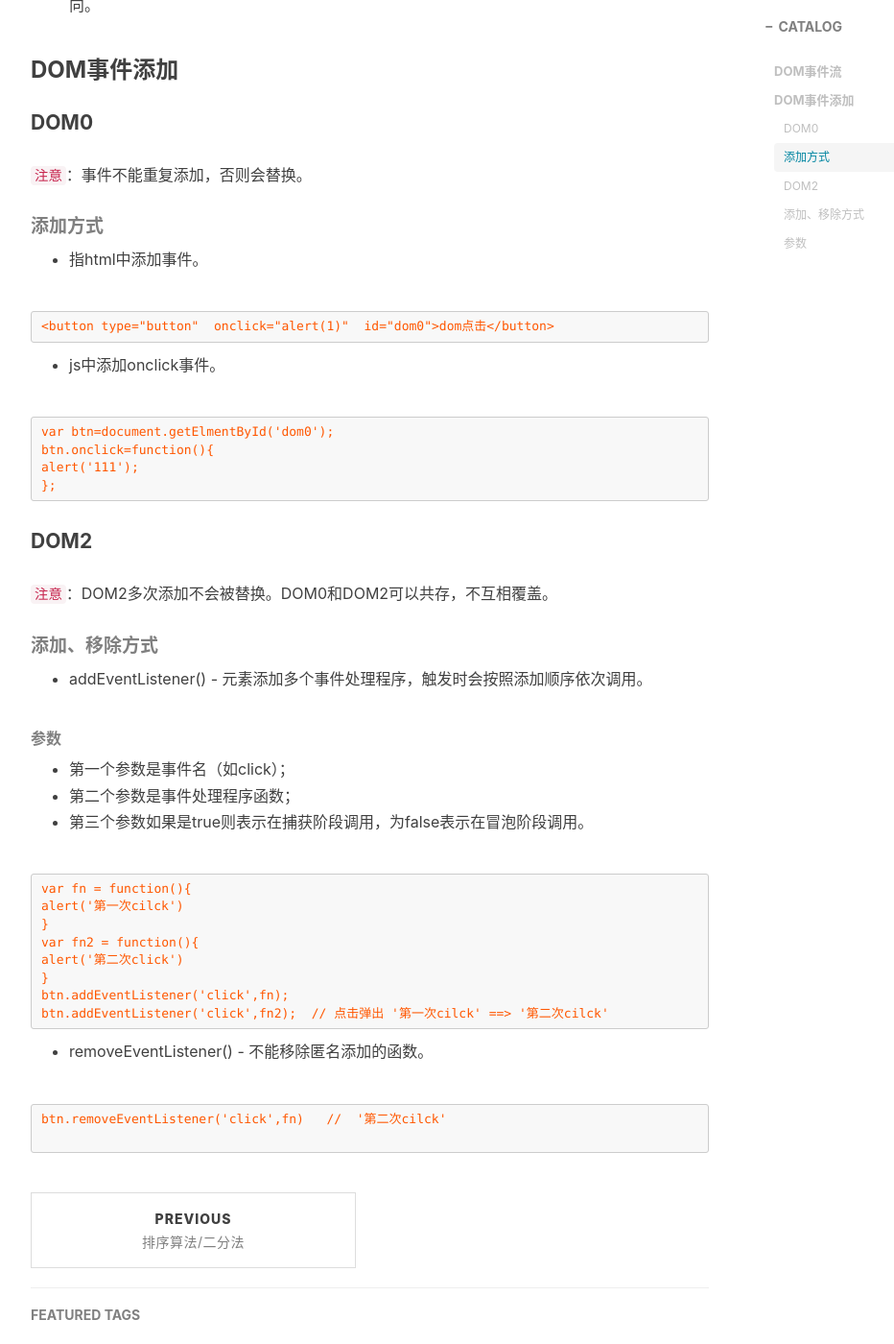
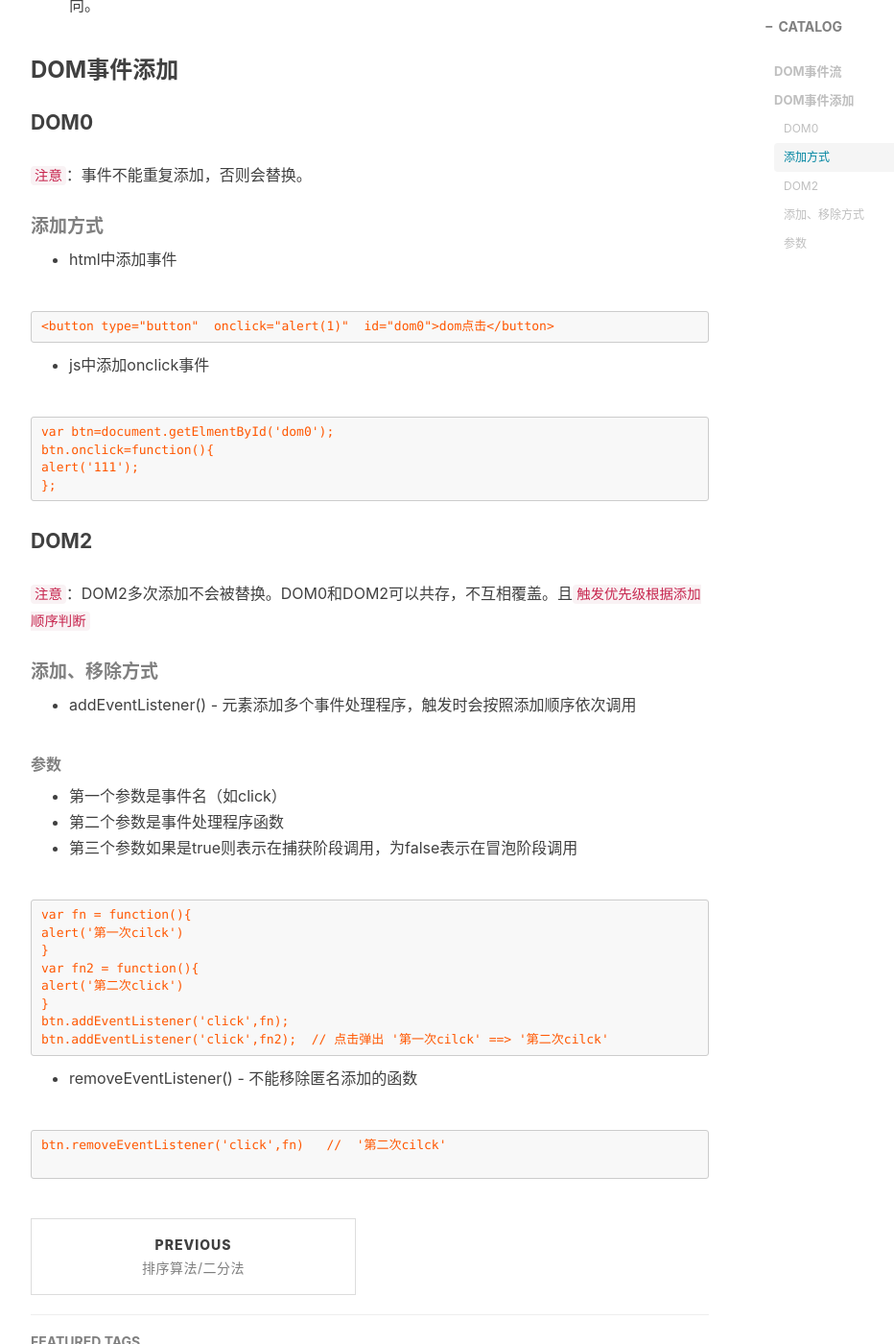
Before and after one commit to Bittersweet-Chocolate/Bittersweet-Chocolate.github.io, a Jekyll site: the page built from _posts/JS基础/2021-4-08-DOM事件流.md, in a window 1280 px wide and 1400 px high, scrolled down 698 px. Shown: the whole window at 96% size, without its empty margins (233-1165 px from the left). Built offline with Jekyll 4.4.1, drawn with Linux system fonts in a browser that asks for light colours; nearby versions of some CDN libraries; comment, search, counter and statistics services are not loaded.

Commit message:
修改文章显示

````diff
--- a/_posts/JS基础/2021-4-08-DOM事件流.md
+++ b/_posts/JS基础/2021-4-08-DOM事件流.md
@@ -27,13 +27,13 @@ tags:
 
 ##### 添加方式
 
-* 指html中添加事件。
+* html中添加事件
 
 ```
 <button type="button"  onclick="alert(1)"  id="dom0">dom点击</button>
 ```
 
-*  js中添加onclick事件。
+* js中添加onclick事件
 
 ```
 var btn=document.getElmentById('dom0');
@@ -45,16 +45,16 @@ alert('111');
 #### DOM2
 
 
-`注意`：DOM2多次添加不会被替换。DOM0和DOM2可以共存，不互相覆盖。
+`注意`：DOM2多次添加不会被替换。DOM0和DOM2可以共存，不互相覆盖。且`触发优先级根据添加顺序判断`
 
 ##### 添加、移除方式
 
-* addEventListener() - 元素添加多个事件处理程序，触发时会按照添加顺序依次调用。
+* addEventListener() - 元素添加多个事件处理程序，触发时会按照添加顺序依次调用
 
 ###### 参数
-*  第一个参数是事件名（如click）；
-*  第二个参数是事件处理程序函数；
-*  第三个参数如果是true则表示在捕获阶段调用，为false表示在冒泡阶段调用。
+*  第一个参数是事件名（如click）
+*  第二个参数是事件处理程序函数
+*  第三个参数如果是true则表示在捕获阶段调用，为false表示在冒泡阶段调用
 
 ```
 var fn = function(){
@@ -67,7 +67,7 @@ btn.addEventListener('click',fn);
 btn.addEventListener('click',fn2);  // 点击弹出 '第一次cilck' ==> '第二次cilck'
 ```
 
-* removeEventListener() - 不能移除匿名添加的函数。
+* removeEventListener() - 不能移除匿名添加的函数
 
 ```
 btn.removeEventListener('click',fn)   //  '第二次cilck'
````
